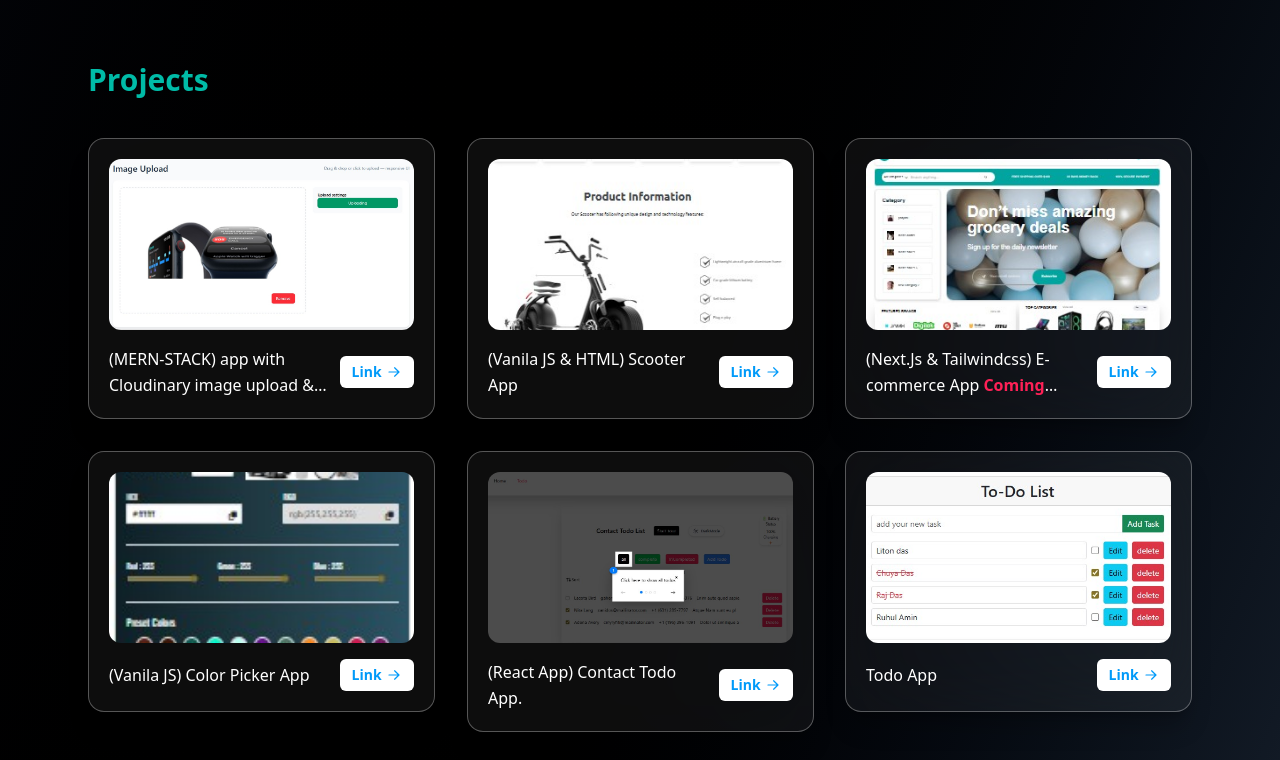
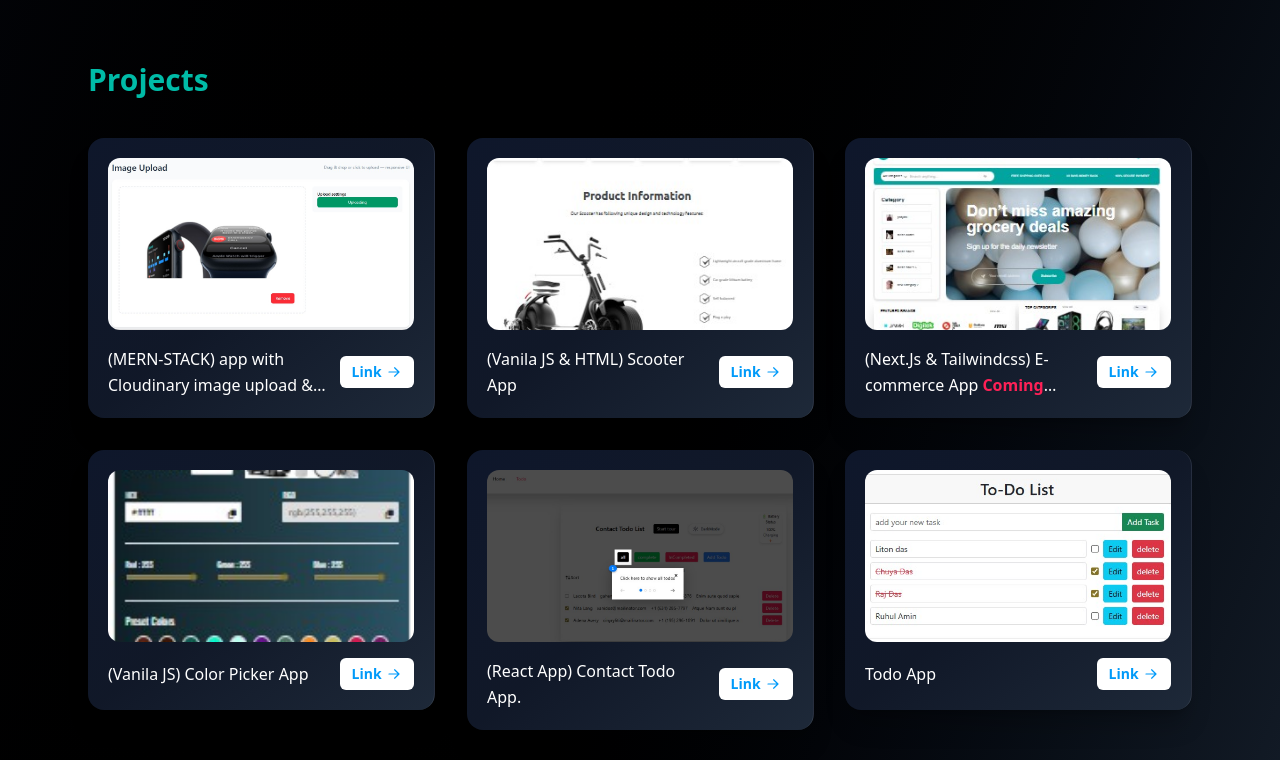
Before and after one commit to liton-das/dev.portfolio, a React (Vite) app in the folder client/: page / in a window 1280 px wide. Shown: the part 1860-2620 px from the top of the page. Built offline with nearby package versions, Linux system fonts and the light colour scheme.

Commit message:
updated project section

```diff
--- a/client/src/components/Card.jsx
+++ b/client/src/components/Card.jsx
@@ -13,8 +13,9 @@ const Card = ({ image, content, subContent, imageLink }) => {
     className="
       relative w-full
       p-4 sm:p-5 rounded-2xl
-      bg-white/5 backdrop-blur-2xl
-      border border-white/30
+      bg-linear-to-br from-slate-900 via-gray-900 to-gray-800
+      backdrop-blur-xl
+      border-r border-white/10
       shadow-xl shadow-black/20
       transition-all duration-300
       hover:shadow-cyan-500/40
```
